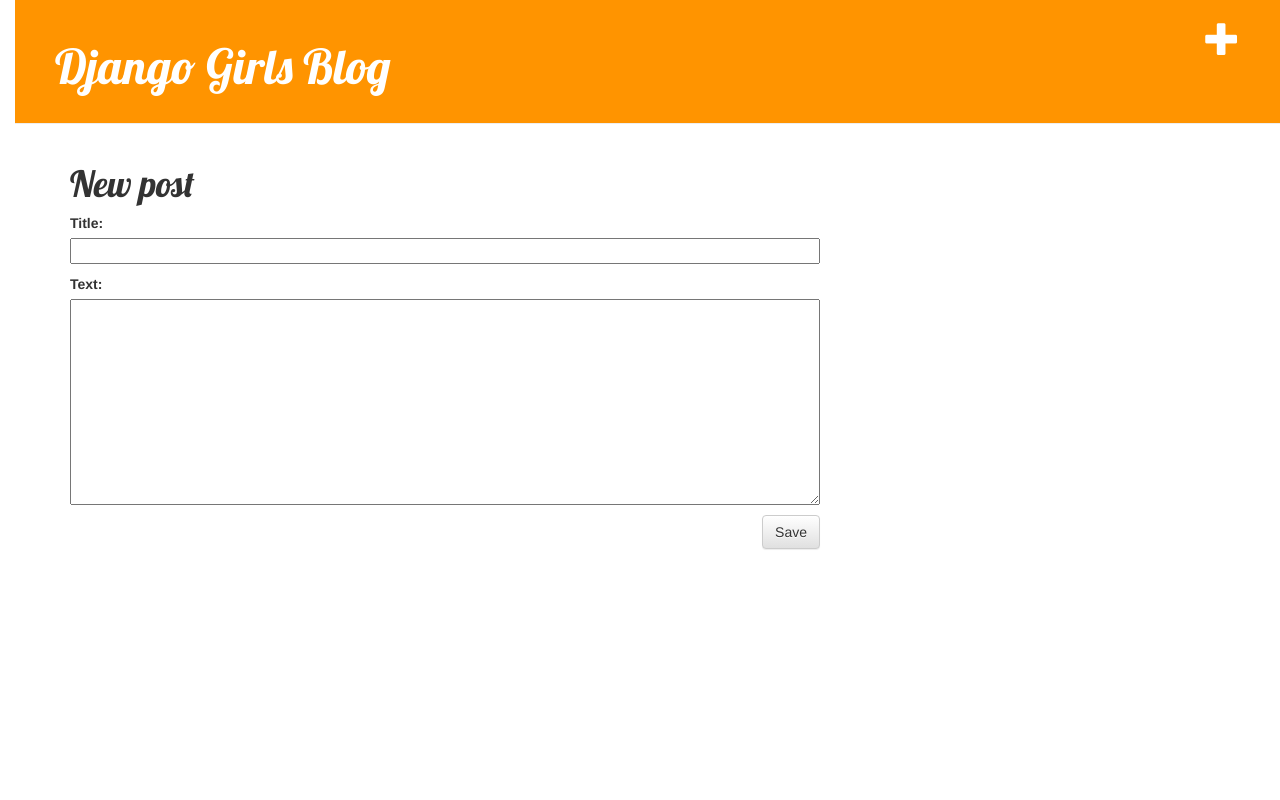
After one commit to danibacien/my-first-blog, a Django app: page /post/new/ in a window 1280 px wide. The commit adds this page. Run offline with Django 3.2, Linux system fonts and the light colour scheme; some libraries are stand-ins or nearby versions.

Commit message:
Añadir funcionalidad de nuevo/editar/ver post

```diff
--- /dev/null
+++ b/mysite/blog/forms.py
@@ -0,0 +1,7 @@
+from django import forms
+from .models import Post
+
+class PostForm(forms.ModelForm):
+    class Meta:
+        model = Post
+        fields = ('title', 'text',)
--- /dev/null
+++ b/mysite/blog/static/css/blog.css
@@ -0,0 +1,63 @@
+h1 a {
+  color: #FCA205;
+  font-family: 'Lobster';
+}
+
+body {
+  margin-left: 15px;
+}
+
+.page-header {
+  background-color: #FF9400;
+  margin-top: 0;
+  padding: 20px 20px 20px 40px;
+}
+
+.page-header h1,
+.page-header h1 a,
+.page-header h1 a:visited,
+.page-header h1 a:active {
+  color: #FFFFFF;
+  font-size: 36pt;
+  text-decoration: none;
+}
+
+.content {
+  margin-left: 40px;
+}
+
+h1, h2, h3, h4 {
+  font-family: 'Lobster', cursive;
+}
+
+.date {
+  float: right;
+  color: #828282;
+}
+
+.save {
+  float: right;
+}
+
+.post-form textarea,
+.post-form input {
+  width: 100%;
+}
+
+.top-menu,
+.top-menu:hover,
+.top-menu:visited {
+  color: #FFFFFF;
+  float: right;
+  font-size: 26pt;
+  margin-right: 20px;
+}
+
+.post {
+  margin-bottom: 70px;
+}
+
+.post h1 a,
+.post h1 a:visited {
+  color: #000000;
+}
--- /dev/null
+++ b/mysite/blog/templates/blog/base.html
@@ -0,0 +1,24 @@
+{% load staticfiles %}
+<html>
+<head>
+  <title>Django Girls blog</title>
+  <link rel="stylesheet" href="//maxcdn.bootstrapcdn.com/bootstrap/3.2.0/css/bootstrap.min.css">
+  <link rel="stylesheet" href="//maxcdn.bootstrapcdn.com/bootstrap/3.2.0/css/bootstrap-theme.min.css">
+  <link href="https://fonts.googleapis.com/css?family=Lobster&subset=latin,latin-ext" rel="stylesheet" type="text/css">
+  <link rel="stylesheet" href="{% static 'css/blog.css' %}">
+</head>
+<body>
+  <div class="page-header">
+    <a href="{% url 'blog.views.post_new' %}" class="top-menu"><span class="glyphicon glyphicon-plus"></span></a>
+    <h1><a href="">Django Girls Blog</a></h1>
+  </div>
+  <div class="content container">
+    <div class="row">
+      <div class="col-md-8">
+        {% block content %}
+        {% endblock %}
+      </div>
+    </div>
+  </div>
+</body>
+</html>
--- /dev/null
+++ b/mysite/blog/templates/blog/post_edit.html
@@ -0,0 +1,9 @@
+{% extends 'blog/base.html' %}
+
+{% block content %}
+  <h1>New post</h1>
+  <form method="post" class="post-form">{% csrf_token %}
+    {{ form.as_p}}
+    <button type="submit" class="save btn btn-default">Save</button>
+  </form>
+{% endblock content %}
--- a/mysite/blog/urls.py
+++ b/mysite/blog/urls.py
@@ -3,4 +3,7 @@
 
 urlpatterns = [
     url(r'^$', views.post_list),
+    url(r'^post/(?P<pk>[0-9]+)/$', views.post_detail),
+    url(r'^post/new/$', views.post_new, name='post_new'),
+    url(r'^post/(?P<pk>[0-9]+)/edit/$', views.post_edit, name='post_edit'),
 ]
--- a/mysite/blog/views.py
+++ b/mysite/blog/views.py
@@ -1,4 +1,38 @@
-from django.shortcuts import render
+from django.shortcuts import render, get_object_or_404, redirect
+from django.utils import timezone
+from .models import Post
+from .forms import PostForm
 
 def post_list(request):
-    return render(request, 'blog/post_list.html', {})
+    posts = Post.objects.filter(published_date__lte=timezone.now()).order_by('published_date')
+    return render(request, 'blog/post_list.html', {'posts': posts})
+
+def post_detail(request, pk):
+    post = get_object_or_404(Post, pk=pk)
+    return render(request, 'blog/post_detail.html', {'post' : post})
+
+def post_new(request):
+    if request.method == "POST":
+        form = PostForm(request.POST)
+        if form.is_valid():
+            post = form.save(commit=False)
+            post.author = request.user
+            post.published_date = timezone.now()
+            post.save()
+            return redirect('post_detail', pk=post.pk)
+    else:
+        form = PostForm()
+    return render(request, 'blog/post_edit.html', {'form': form})
+
+def post_edit(request, pk):
+    post = get_object_or_404(Post, pk=pk)
+    if request.method == "POST":
+        form = PostForm(request.POST, instance=post)
+        if form.is_valid():
+            post = form.save(commit=False)
+            post.author = request.user
+            post.save()
+            return redirect('post_detail', pk=post.pk)
+    else:
+        form = PostForm(instance=post)
+    return render(request, 'blog/post_edit.html', {'form': form})
```
Also changed, not shown: mysite/blog/templates/blog/post_detail.html (added, +14 -0 lines), mysite/blog/templates/blog/post_list.html (+12 -21 lines).
